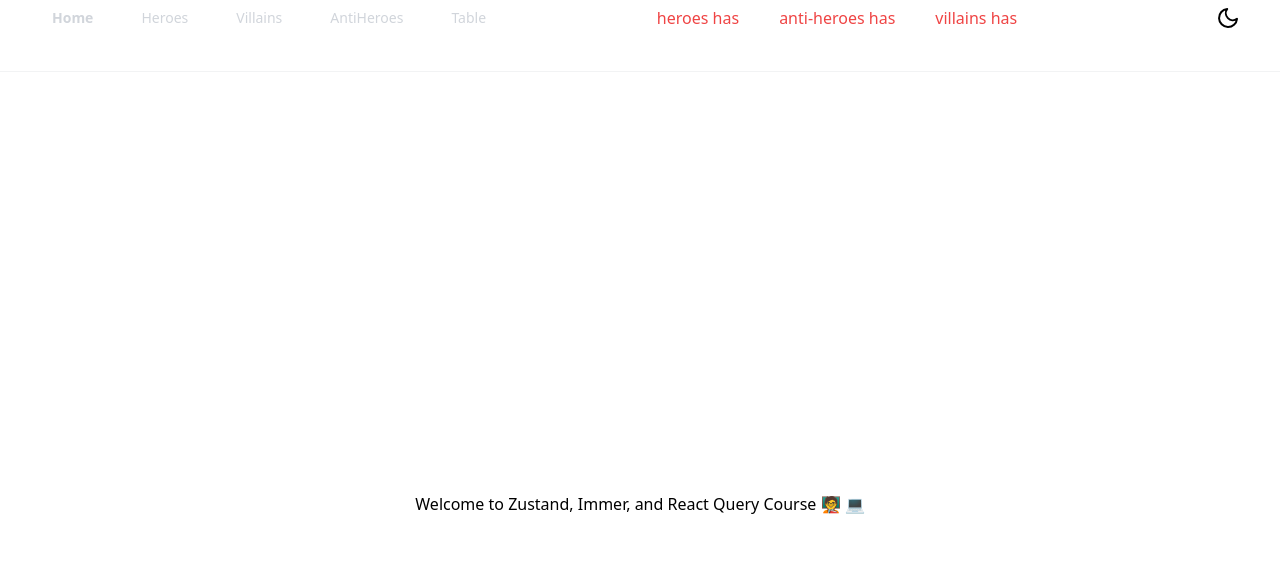
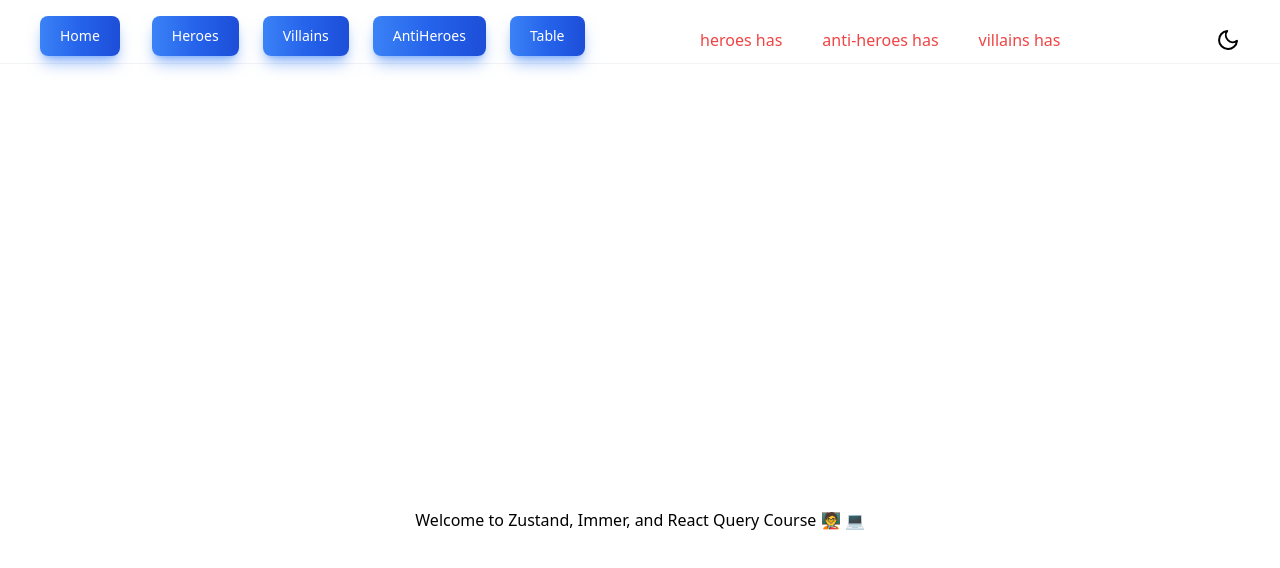
Before and after one commit to webmasterdevlin/zustand-immer-react-query-course, a React (Vite) app: page / in a window 1280 px wide. Shown: the top 568 px of the page. Built offline with nearby package versions, Linux system fonts and the light colour scheme; no server answers.

Commit message:
Update NavigationBar and RootComponent styles

```diff
--- a/src/components/NavigationBar.tsx
+++ b/src/components/NavigationBar.tsx
@@ -20,7 +20,7 @@ const NavigationBar = () => {
 
   return (
     <>
-      <div className={'mih-50 flex flex-row flex-wrap items-center justify-between'}>
+      <div className={'mih-50 flex flex-row flex-wrap items-center justify-between pt-4'}>
         <div className="ml-10 flex items-baseline gap-2 space-x-4">
           {root.map(([to, label]) => {
             return (
@@ -28,7 +28,7 @@ const NavigationBar = () => {
                 to={to}
                 key={to}
                 preload="intent"
-                className="hidden rounded-md px-3 py-2 text-sm capitalize text-gray-300 hover:bg-gray-700 hover:text-white md:block"
+                className="mb-2 mr-2 rounded-lg bg-gradient-to-r from-blue-500 via-blue-600 to-blue-700 px-5 py-2.5 text-center text-sm font-medium capitalize text-white shadow-lg shadow-blue-500/50 hover:bg-gradient-to-br focus:outline-none focus:ring-4 focus:ring-blue-300 disabled:text-gray-300 dark:shadow-lg dark:shadow-blue-800/80 dark:focus:ring-blue-800"
                 activeProps={{ className: 'font-bold' }}
               >
                 {label}
--- a/src/routes/__root.tsx
+++ b/src/routes/__root.tsx
@@ -22,10 +22,9 @@ function RootComponent() {
   return (
     <>
       <NavigationBar />
-      <div className={'text-3xl'}>
+
+      <div className={' bg-white px-6 py-8 shadow-xl ring-1 ring-slate-900/5 dark:bg-slate-800 dark:text-white'}>
         <RouterSpinner />
-      </div>
-      <div className={' bg-white px-6 py-8 shadow-xl ring-1 ring-slate-900/5 dark:bg-slate-800 dark:text-white'}>
         <Outlet />
       </div>
       <TanStackRouterDevtools position="bottom-right" />
```
